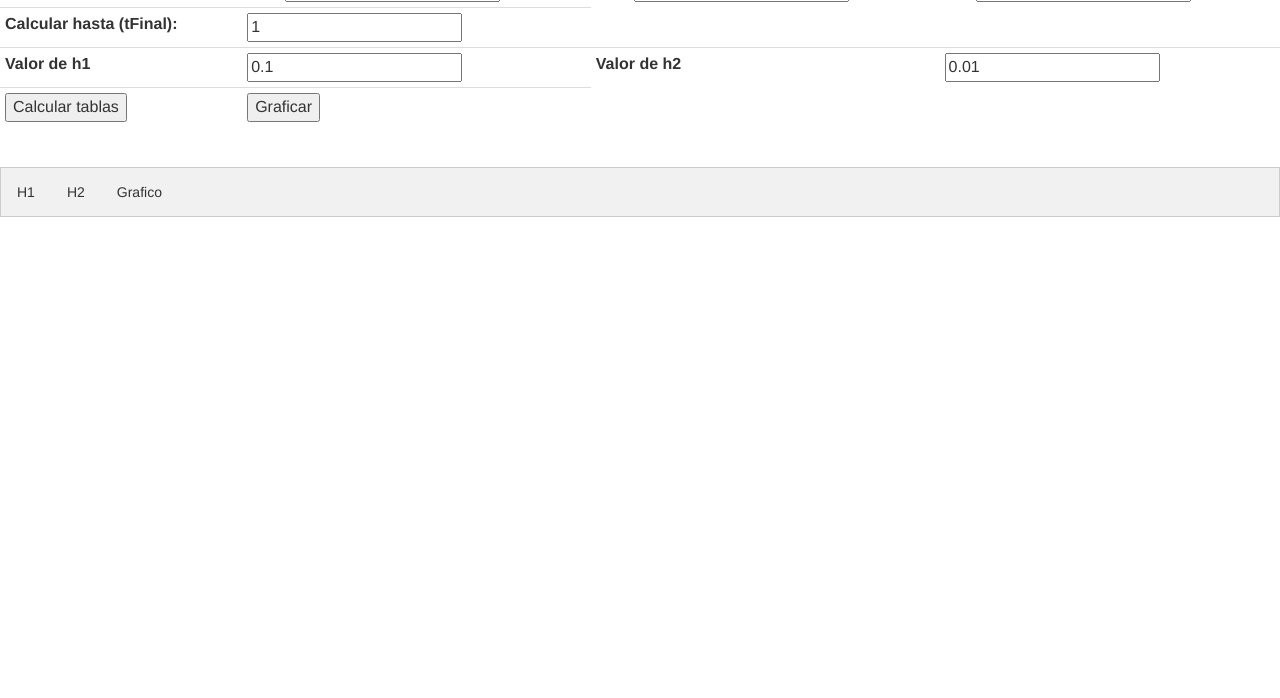
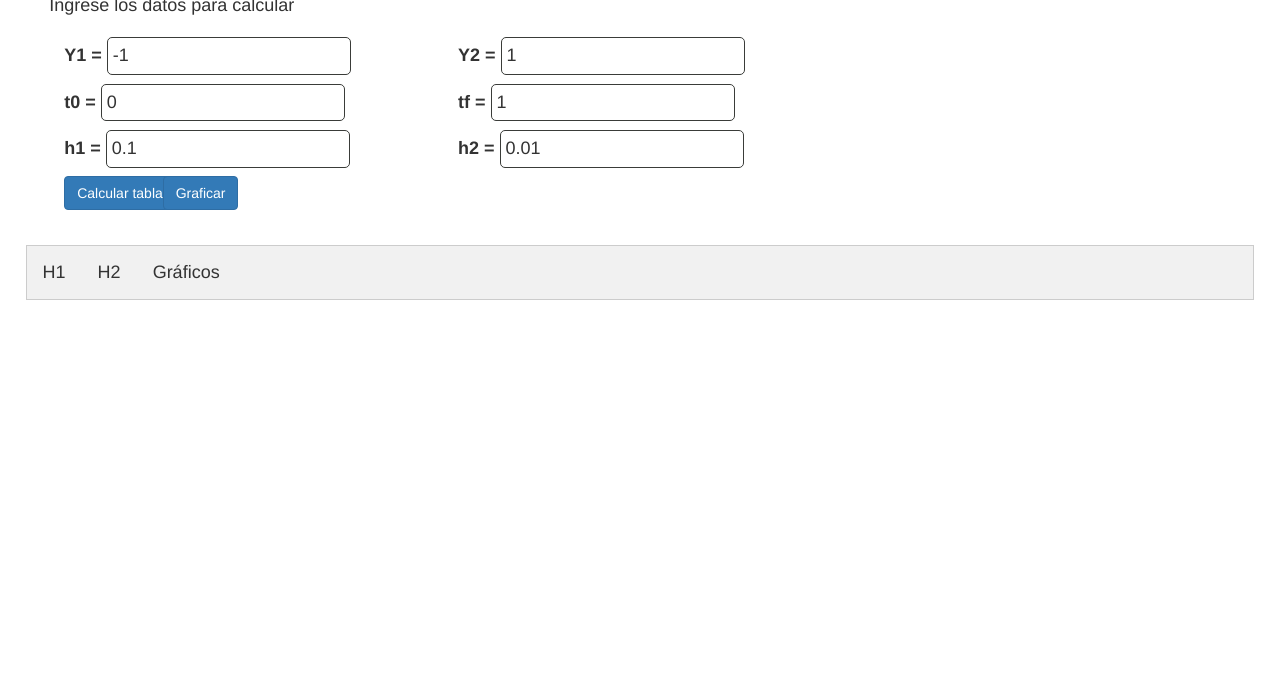
Before and after one commit to tizirassow/EjercicioSIM152, a plain HTML site: page index.html in a window 1280 px wide. Shown: the part 102-800 px from the top of the page. Drawn offline with nearby package versions, Linux system fonts and the light colour scheme.

Commit message:
fix: style

```diff
--- /dev/null
+++ b/css/index.css
@@ -0,0 +1,54 @@
+/* Style the tab */
+.tab {
+  overflow: hidden;
+  border: 1px solid #ccc;
+  background-color: #f1f1f1;
+}
+
+/* Style the buttons that are used to open the tab content */
+.tab button {
+  background-color: inherit;
+  float: left;
+  border: none;
+  outline: none;
+  cursor: pointer;
+  padding: 14px 16px;
+  transition: 0.3s;
+}
+
+/* Change background color of buttons on hover */
+.tab button:hover {
+  background-color: #ddd;
+}
+
+/* Create an active/current tablink class */
+.tab button.active {
+  background-color: #ccc;
+}
+
+/* Style the tab content */
+.tabcontent {
+  display: none;
+  padding: 6px 12px;
+  border: 1px solid #ccc;
+  border-top: none;
+}
+
+#runge-kutta {
+  padding: 2%;
+  font-size: 18px;
+}
+
+#runge-kutta input {
+  border-radius: 5px;
+  border: 1px solid #3a3c39;
+  padding: 5px;
+}
+
+#runge-kutta td {
+  border: none;
+}
+
+#runge-kutta .row {
+  margin: 0.7%;
+}
--- a/css/tabs.css
+++ /dev/null
@@ -1,35 +0,0 @@
-/* Style the tab */
-.tab {
-    overflow: hidden;
-    border: 1px solid #ccc;
-    background-color: #f1f1f1;
-  }
-
-  /* Style the buttons that are used to open the tab content */
-  .tab button {
-    background-color: inherit;
-    float: left;
-    border: none;
-    outline: none;
-    cursor: pointer;
-    padding: 14px 16px;
-    transition: 0.3s;
-  }
-
-  /* Change background color of buttons on hover */
-  .tab button:hover {
-    background-color: #ddd;
-  }
-
-  /* Create an active/current tablink class */
-  .tab button.active {
-    background-color: #ccc;
-  }
-
-  /* Style the tab content */
-  .tabcontent {
-    display: none;
-    padding: 6px 12px;
-    border: 1px solid #ccc;
-    border-top: none;
-  }
--- a/index.html
+++ b/index.html
@@ -1,91 +1,165 @@
 <html>
-
   <head>
-	<meta charset="utf-8">
+    <meta charset="utf-8" />
     <title>Ejercicio 152</title>
     <!-- Latest compiled and minified CSS -->
-	<link rel="stylesheet" href="https://maxcdn.bootstrapcdn.com/bootstrap/3.3.1/css/bootstrap.min.css">
+    <link
+      rel="stylesheet"
+      href="https://maxcdn.bootstrapcdn.com/bootstrap/3.3.1/css/bootstrap.min.css"
+    />
 
     <script src="http://code.jquery.com/jquery-1.11.0.min.js"></script>
     <script src="http://code.highcharts.com/highcharts.js"></script>
     <script src="http://code.highcharts.com/modules/exporting.js"></script>
 
-
     <script type="text/javascript" src="js/RungeKutta.js"></script>
     <script type="text/javascript" src="js/helper.js"></script>
-	<link rel="stylesheet" href="css/tabs.css">
+    <link rel="stylesheet" href="css/index.css" />
 
     <script type="text/javascript">
       $(document).ready(function () {
-
-			$('#btnCalcular').click(function () {
+        $("#btnCalcular").click(function () {
           // TODO: agregar validaciones
           //h, To, Y2, Y2, Tf
-				if ($.isNumeric($('#inputH1').val()) && $.isNumeric($('#inputH2').val()) &&
-					$.isNumeric($('#inputTo').val()) && $.isNumeric($('#inputY1').val()) &&
-					$.isNumeric($('#inputY2').val()) && $.isNumeric($('#inputTf').val()) &&
-					$('#inputTo').val() >= 0 && $('#inputTf').val() > 0) {
+          if (
+            $.isNumeric($("#inputH1").val()) &&
+            $.isNumeric($("#inputH2").val()) &&
+            $.isNumeric($("#inputTo").val()) &&
+            $.isNumeric($("#inputY1").val()) &&
+            $.isNumeric($("#inputY2").val()) &&
+            $.isNumeric($("#inputTf").val()) &&
+            $("#inputTo").val() >= 0 &&
+            $("#inputTf").val() > 0
+          ) {
             // genera tabla h1
-					generarTabla($('#inputH1').val(), $('#inputTo').val(), $('#inputY1').val(), $('#inputY2').val(), $('#inputTf').val(), "tabla-runge-kutta-h1", 3);
+            generarTabla(
+              $("#inputH1").val(),
+              $("#inputTo").val(),
+              $("#inputY1").val(),
+              $("#inputY2").val(),
+              $("#inputTf").val(),
+              "tabla-runge-kutta-h1",
+              3
+            );
             // genera tabla h2
-					generarTabla($('#inputH2').val(), $('#inputTo').val(), $('#inputY1').val(), $('#inputY2').val(), $('#inputTf').val(), "tabla-runge-kutta-h2", 4);
-				}
-				else {
-					alert("Compruebe que todos los campos esten completos y sean numericos. Los campos To y Tf deben ser To >=0 y Tf >0.");
+            generarTabla(
+              $("#inputH2").val(),
+              $("#inputTo").val(),
+              $("#inputY1").val(),
+              $("#inputY2").val(),
+              $("#inputTf").val(),
+              "tabla-runge-kutta-h2",
+              4
+            );
+          } else {
+            alert(
+              "Compruebe que todos los campos esten completos y sean numericos. Los campos To y Tf deben ser To >=0 y Tf >0."
+            );
           }
         });
 
-			$('#btnGraficar').click(function () {
+        $("#btnGraficar").click(function () {
           // TODO: agregar validaciones
-				if ($.isNumeric($('#inputH1').val()) && $.isNumeric($('#inputH2').val()) &&
-					$.isNumeric($('#inputTo').val()) &&
-					$.isNumeric($('#inputY1').val()) && $.isNumeric($('#inputY2').val()) &&
-					$.isNumeric($('#inputTf').val()) && $('#inputTo').val() >= 0 &&
-					$('#inputTf').val() > 0) {
+          if (
+            $.isNumeric($("#inputH1").val()) &&
+            $.isNumeric($("#inputH2").val()) &&
+            $.isNumeric($("#inputTo").val()) &&
+            $.isNumeric($("#inputY1").val()) &&
+            $.isNumeric($("#inputY2").val()) &&
+            $.isNumeric($("#inputTf").val()) &&
+            $("#inputTo").val() >= 0 &&
+            $("#inputTf").val() > 0
+          ) {
             // grafico h1
-					generarGrafico($('#inputH1').val(), $('#inputTo').val(), $('#inputY1').val(), $('#inputY2').val(), $('#inputTf').val(), "grafico-runge-kutta-h1", 3);
+            generarGrafico(
+              $("#inputH1").val(),
+              $("#inputTo").val(),
+              $("#inputY1").val(),
+              $("#inputY2").val(),
+              $("#inputTf").val(),
+              "grafico-runge-kutta-h1",
+              3
+            );
             // grafico h2
-					generarGrafico($('#inputH2').val(), $('#inputTo').val(), $('#inputY1').val(), $('#inputY2').val(), $('#inputTf').val(), "grafico-runge-kutta-h2", 4);
-				}
-				else {
-					alert("Compruebe que todos los campos esten completos y sean numericos. Los campos To y Tf deben ser To >=0 y Tf >0.");
+            generarGrafico(
+              $("#inputH2").val(),
+              $("#inputTo").val(),
+              $("#inputY1").val(),
+              $("#inputY2").val(),
+              $("#inputTf").val(),
+              "grafico-runge-kutta-h2",
+              4
+            );
+          } else {
+            alert(
+              "Compruebe que todos los campos esten completos y sean numericos. Los campos To y Tf deben ser To >=0 y Tf >0."
+            );
           }
         });
       });
-
     </script>
   </head>
 
   <body>
-	<h1>Runge Kutta 4to Orden </h1>
-	<table class="table table-condensed">
-		<tr>
-			<td><label>Condiciones Iniciales: </label></td>
-			<td>Y1 = <input type="number" id="inputY1" value=-1></td>
-			<td>Y2 = <input type="number" id="inputY2" value=1></td>
-			<td>t0 = <input type="number" id="inputTo" value=0></td>
-		</tr>
-		<tr>
-			<td><label>Calcular hasta (tFinal): </label></td>
-			<td><input type="number" id="inputTf" value=1></td>
-		</tr>
-		<tr>
-			<td><label>Valor de h1</label></td>
-			<td><input type="number" id="inputH1" value=0.1></td>
-			<td><label>Valor de h2</label></td>
-			<td><input type="number" id="inputH2" value=0.01></td>
-		</tr>
-		<tr>
-			<td><button id="btnCalcular">Calcular tablas</button></td>
-			<td><button id="btnGraficar">Graficar</button></td>
-		</tr>
-	</table>
-	<br>
+    <div id="runge-kutta">
+      <h1>Runge Kutta 4to Orden</h1>
+      <div class="row">
+        <div class="col-xs-12">
+          <p>Ingrese los datos para calcular</p>
+        </div>
+      </div>
+      <div class="row">
+        <div class="col-xs-12">
+          <div class="col-xs-4">
+            <b>Y1 = </b> <input type="number" id="inputY1" value="-1" />
+          </div>
+          <div class="col-xs-4">
+            <b>Y2 = </b> <input type="number" id="inputY2" value="1" />
+          </div>
+        </div>
+      </div>
+      <div class="row">
+        <div class="col-xs-12">
+          <div class="col-xs-4">
+            <b>t0 = </b> <input type="number" id="inputTo" value="0" />
+          </div>
+          <div class="col-xs-4">
+            <b>tf = </b><input type="number" id="inputTf" value="1" />
+          </div>
+        </div>
+      </div>
+      <div class="row">
+        <div class="col-xs-12">
+          <div class="col-xs-4">
+            <b>h1 = </b><input type="number" id="inputH1" value="0.1" />
+          </div>
+          <div class="col-xs-4">
+            <b>h2 = </b><input type="number" id="inputH2" value="0.01" />
+          </div>
+        </div>
+      </div>
+
+      <div class="row">
+        <div class="col-xs-12">
+          <div class="col-xs-1">
+            <button class="btn btn-primary" id="btnCalcular">
+              Calcular tablas
+            </button>
+          </div>
+          <div class="col-xs-1">
+            <button class="btn btn-primary" id="btnGraficar">Graficar</button>
+          </div>
+        </div>
+      </div>
+
+      <br />
       <!-- Tab links -->
       <div class="tab">
         <button class="tablinks" onclick="openTab(event, 'TablaH1')">H1</button>
         <button class="tablinks" onclick="openTab(event, 'TablaH2')">H2</button>
-		<button class="tablinks" onclick="openTab(event, 'Grafico')">Grafico</button>
+        <button class="tablinks" onclick="openTab(event, 'Grafico')">
+          Gráficos
+        </button>
       </div>
       <!-- Tab content -->
       <div id="TablaH1" class="tabcontent">
@@ -108,9 +182,7 @@
               <th>Y2(i+1)</th>
             </tr>
           </thead>
-			<tbody>
-
-			</tbody>
+          <tbody></tbody>
         </table>
       </div>
       <div id="TablaH2" class="tabcontent">
@@ -133,17 +205,21 @@
               <th>Y2(i+1)</th>
             </tr>
           </thead>
-			<tbody>
-
-			</tbody>
+          <tbody></tbody>
         </table>
       </div>
 
       <div id="Grafico" class="tabcontent">
-		<h3>Grafico</h3>
-		<div id="grafico-runge-kutta-h1" style="min-width: 310px; height: 400px; margin: 5px auto;"></div>
-		<div id="grafico-runge-kutta-h2" style="min-width: 310px; height: 400px; margin: 5px auto;"></div>
+        <h3>Graficos</h3>
+        <div
+          id="grafico-runge-kutta-h1"
+          style="min-width: 310px; height: 400px; margin: 5px auto"
+        ></div>
+        <div
+          id="grafico-runge-kutta-h2"
+          style="min-width: 310px; height: 400px; margin: 5px auto"
+        ></div>
+      </div>
     </div>
   </body>
-
 </html>
```
Lines whose indentation alone changed are shown as unchanged.
